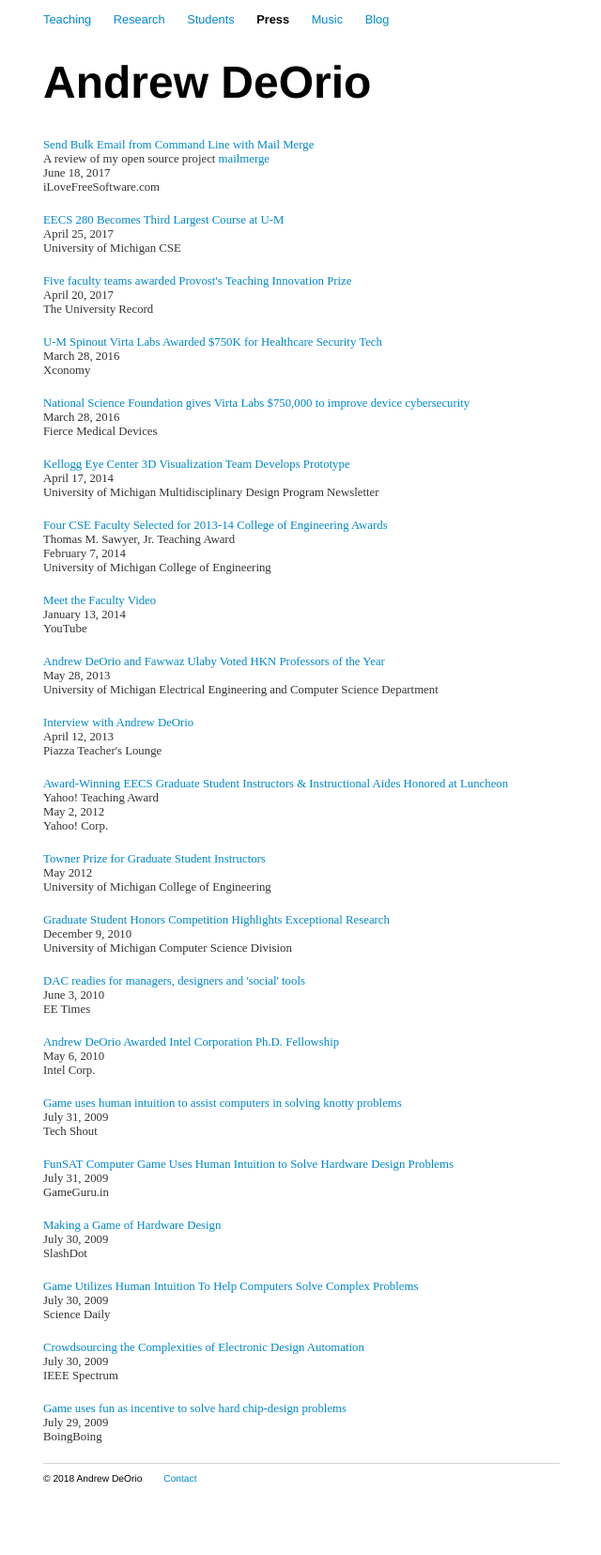
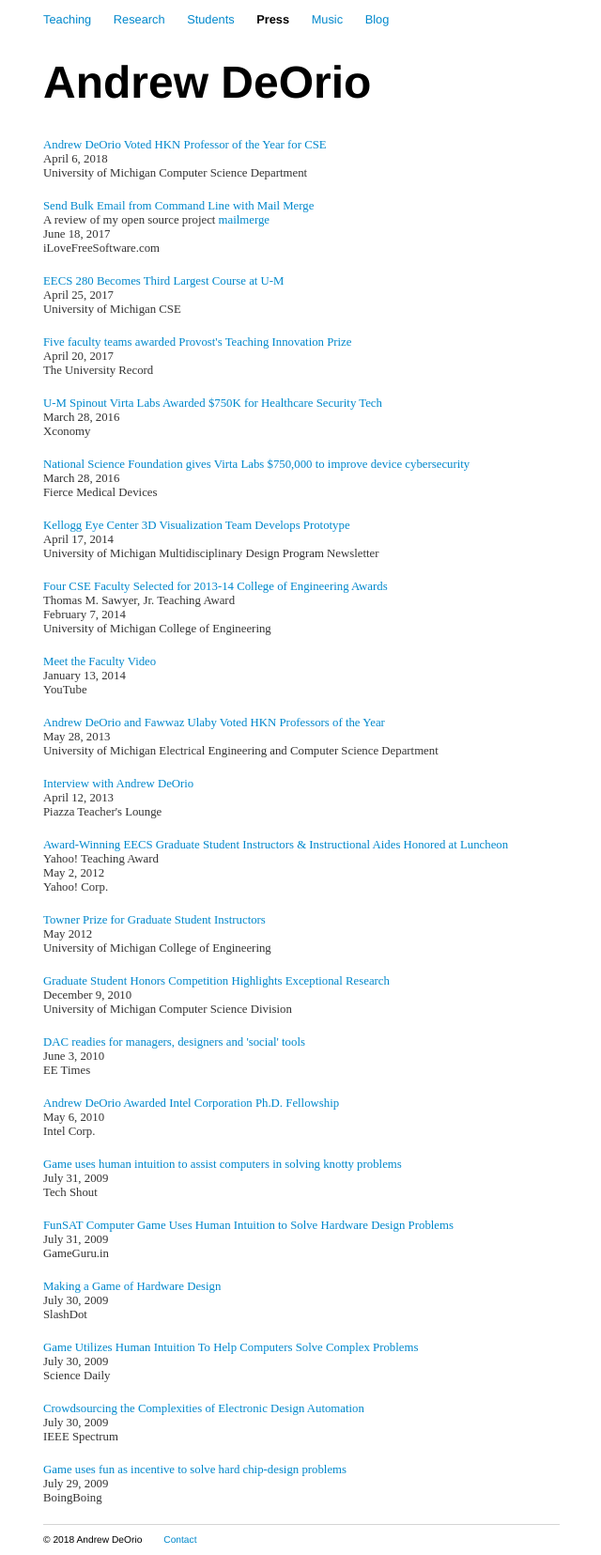
Before and after one commit to awdeorio/andrewdeorio.com, a Jekyll site: the page built from press/index.html, in a window 1280 px wide. Shown: the whole page at 94% size, without its empty margins (319-959 px from the left). Built offline with Jekyll 4.4.1, drawn with Linux system fonts in a browser that asks for light colours; nearby versions of some CDN libraries; before the commit the page ends 1590 px from its top, so only the background shows below that.

Commit message:
press += professor of the year award

```diff
--- a/press/index.html
+++ b/press/index.html
@@ -2,6 +2,14 @@
 layout: default
 title: Press | Andrew DeOrio
 ---
+
+<div class="press">
+<a href="https://www.eecs.umich.edu/eecs/about/articles/2018/hkn-2018.html" target="_blank">
+Andrew DeOrio Voted HKN Professor of the Year for CSE
+</a><br>
+April 6, 2018<br>
+University of Michigan Computer Science Department
+</div>
 
 <div class="press">
 <a href="http://www.ilovefreesoftware.com/18/windows/send-bulk-email-from-windows-command-line-with-mail-merge.html" target="_blank">
```
